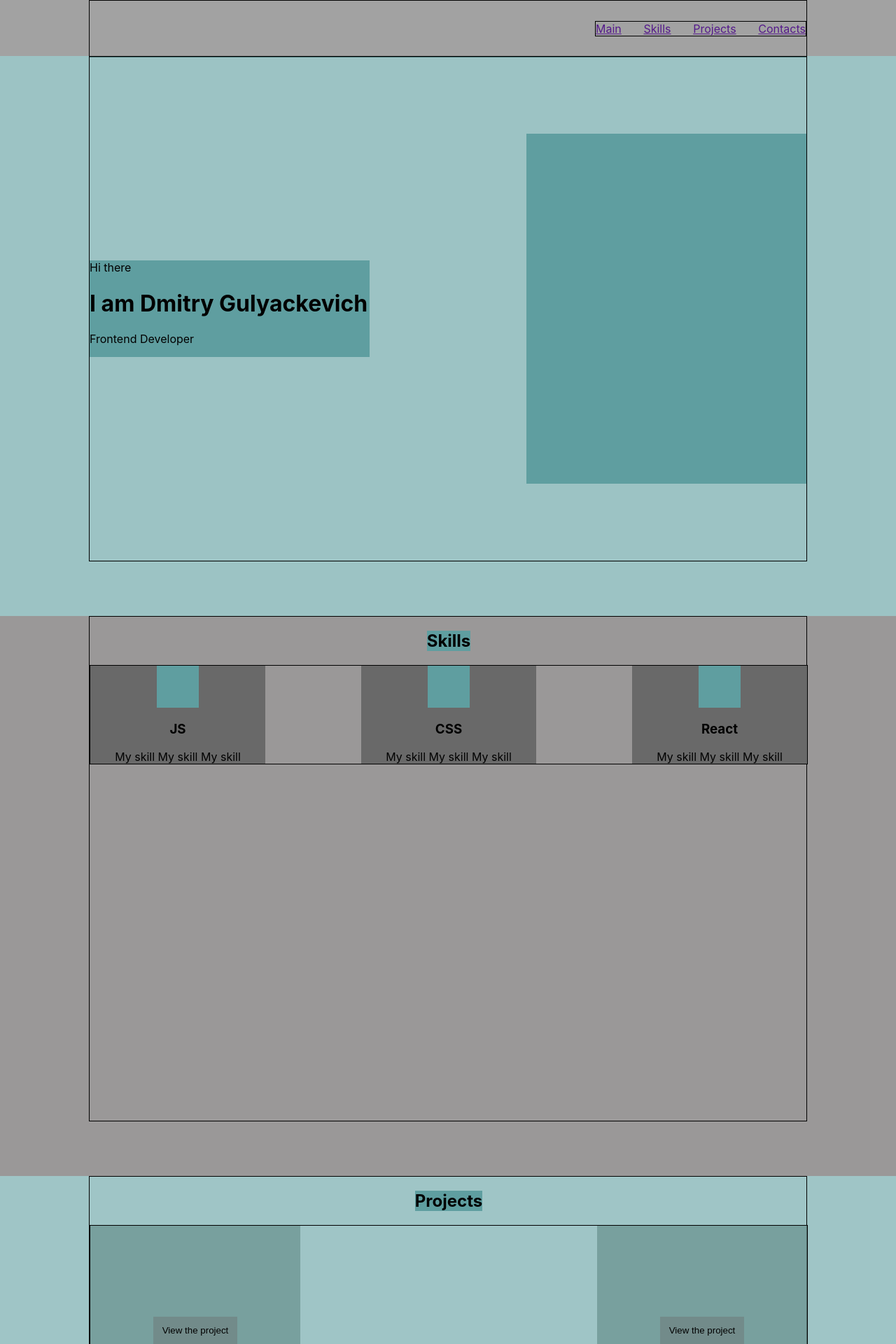
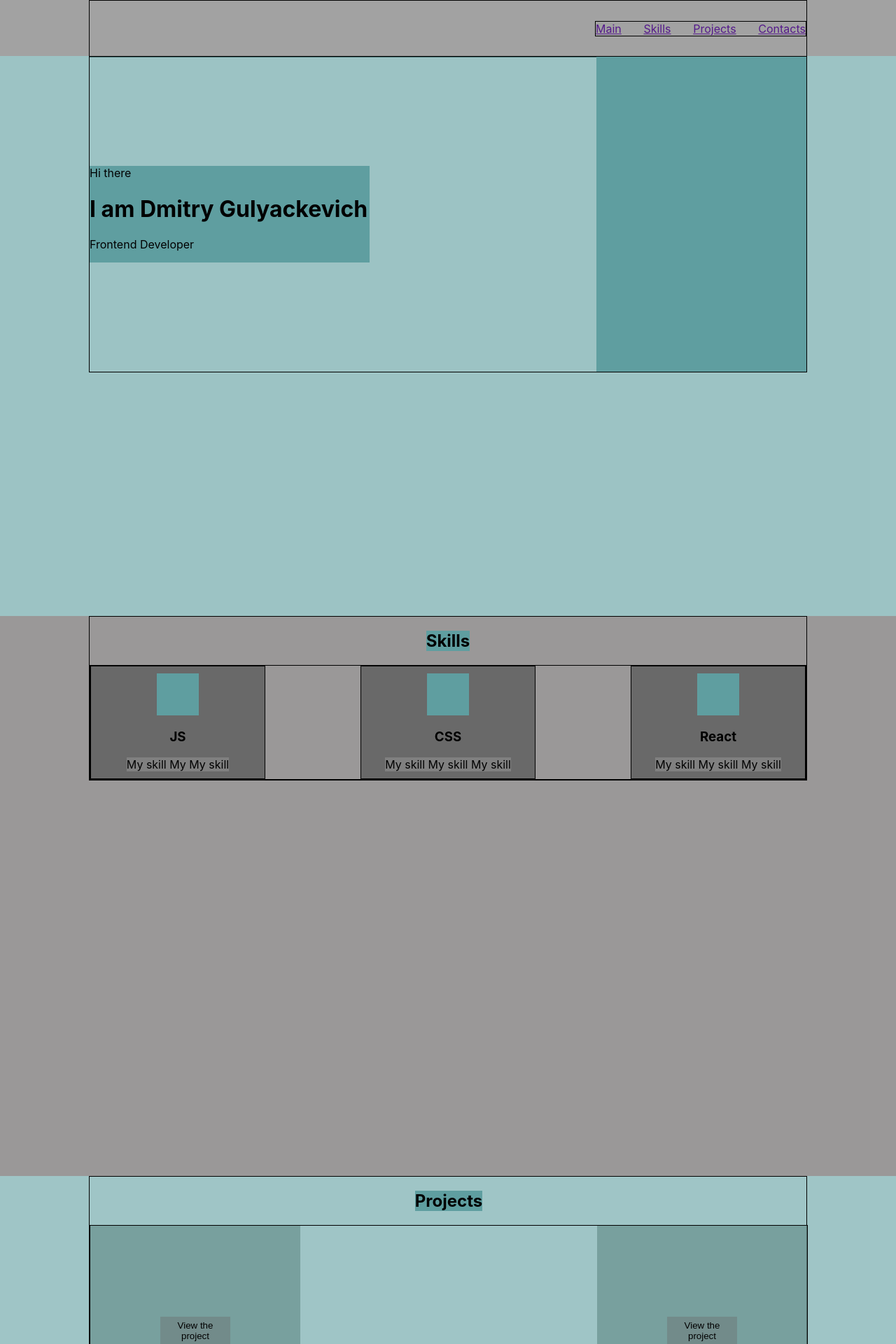
Before and after one commit to DmitryGK/portfolio, a React (Create React App) app: page / in a window 1280 px wide. Shown: the top 1920 px of the page at 70% size. Built offline with nearby package versions, Linux system fonts and the light colour scheme.

Commit message:
refactoring

```diff
--- a/src/contacts/Contacts.js
+++ b/src/contacts/Contacts.js
@@ -8,18 +8,9 @@ const Contacts = () => {
             <div className={`${containerStyle.container} ${style.ContactsContainer}`}>
                 <h2 className={style.title}>Contacts</h2>
                 <form className={style.form}>
-                    <div className={style.input}>
-                        <input></input>
-                    </div>
-                    <div className={style.input}>
-                        <input></input>
-                    </div>
-                    <div className={style.input}>
-                        <textarea></textarea>
-                    </div>
-
-
-
+                    <input></input>
+                    <input></input>
+                    <textarea></textarea>
                 </form>
                 <button className={style.button}>Send</button>
             </div>
--- a/src/contacts/Contacts.module.css
+++ b/src/contacts/Contacts.module.css
@@ -4,7 +4,7 @@
 }
 
 .form {
-    width: 40%;
+    width: 280px;
     height: 30%;
     background-color: thistle;
     border: 1px solid;
--- a/src/footer/footer.module.css
+++ b/src/footer/footer.module.css
@@ -1,4 +1,5 @@
 .footer {
+    box-sizing: border-box;
     background-color: rgba(137, 43, 226, 0.445);
     height: 35vh;
 }
@@ -10,6 +11,7 @@
 }
 
 .icons {
+    box-sizing: border-box;
     border: 1px solid;
     width: 300px;
     display: flex;
--- a/src/main/Main.module.css
+++ b/src/main/Main.module.css
@@ -1,5 +1,5 @@
 .mainBlock {
-        height: 100vh;
+    min-height: 100vh;
     background-color: rgba(95, 158, 160, 0.62);
 }
 
@@ -8,7 +8,7 @@
     background-color: cadetblue;
 }
 .photo {
-    width: 400px;
-    height: 500px;
+    width: 300px;
+    height: 450px;
     background-color: cadetblue;
 }
--- a/src/projects/Projects.module.css
+++ b/src/projects/Projects.module.css
@@ -1,5 +1,5 @@
 .projectsBlock {
-    height: 100vh;
+    min-height: 100vh;
     background-color: rgba(95, 158, 160, 0.6);
 }
 
--- a/src/projects/project/Project.module.css
+++ b/src/projects/project/Project.module.css
@@ -16,7 +16,7 @@
     align-items: center;
 }
 .button {
-    width: 120px;
+    width: 100px;
     height: 40px;
     background-color: rgba(105, 104, 104, 0.37);
     border: none;
--- a/src/remote/Remote.module.css
+++ b/src/remote/Remote.module.css
@@ -1,5 +1,5 @@
 .remote {
-    height: 20vh;
+    height: 30vh;
     background-color: lightgray
 }
 .remoteContainer {
--- a/src/skills/Skills.js
+++ b/src/skills/Skills.js
@@ -9,7 +9,7 @@ const Skills = () => {
             <div className={`${containerStyle.container} ${style.skillsContainer}`}>
                 <h2 className={style.title}>Skills</h2>
                 <div className={style.skills}>
-                    <Skill title='JS' description='My skill My skill My skill'/>
+                    <Skill title='JS' description='My skill My  My skill'/>
                     <Skill title='CSS' description='My skill My skill My skill'/>
                     <Skill title='React' description='My skill My skill My skill'/>
                 </div>
--- a/src/skills/Skills.module.css
+++ b/src/skills/Skills.module.css
@@ -1,6 +1,7 @@
 .skillsBlock {
-    height: 100vh;
+    min-height: 100vh;
     background-color: rgba(100, 97, 97, 0.65);
+    box-sizing: border-box;
 }
 
 .skillsContainer {
@@ -11,6 +12,7 @@
 
 
 .skills {
+    box-sizing: border-box;
     border: 1px solid;
     width: 100%;
     display: flex;
--- a/src/skills/skill/Skill.module.css
+++ b/src/skills/skill/Skill.module.css
@@ -1,10 +1,13 @@
 .skill {
+    box-sizing: border-box;
     width: 250px;
     background-color: dimgray;
     display: flex;
     flex-direction: column;
     align-items: center;
     text-align: center;
+    border: 1px solid;
+    padding: 10px
 }
 
 .icon {
@@ -12,3 +15,7 @@
     height: 60px;
     background-color: cadetblue;
 }
+
+.description {
+    background-color: grey;
+}
```
